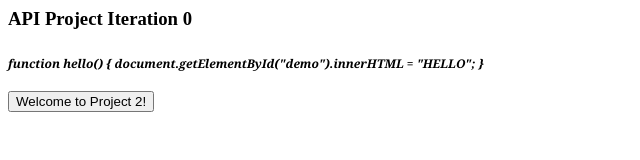
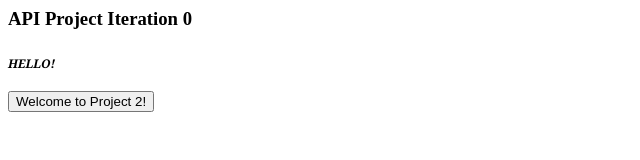
Before and after one commit to liyongh1/LYH_INF1339_Project2, a plain HTML site: page docs/iteration00.html in a window 1280 px wide. Both pictures are taken after a click on the button "Welcome to Project 2!". Shown: the whole page, without its empty margins (0-640 px from the left). Drawn offline with Linux system fonts and the light colour scheme.

Commit message:
Add files via upload
Minor changes to iteration 1.

```diff
--- a/docs/iteration00.html
+++ b/docs/iteration00.html
@@ -8,9 +8,9 @@
 <body>
     <h3>API Project Iteration 0</h3>
     <p id="sentinel" class="test_class">
-    function hello() {
-    document.getElementById("demo").innerHTML = "HELLO";
-    }
+    <script>
+        function hello() {document.getElementById("sentinel").innerHTML = "HELLO!";}
+    </script>
     </p>
     <tr>
         <td>
```
